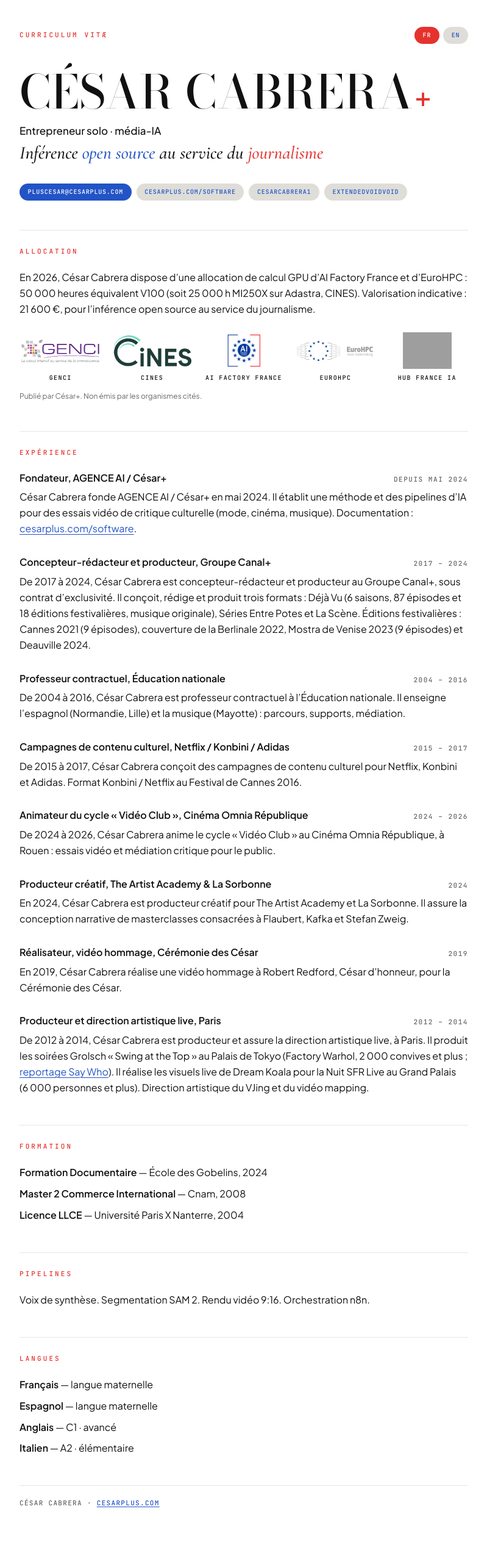
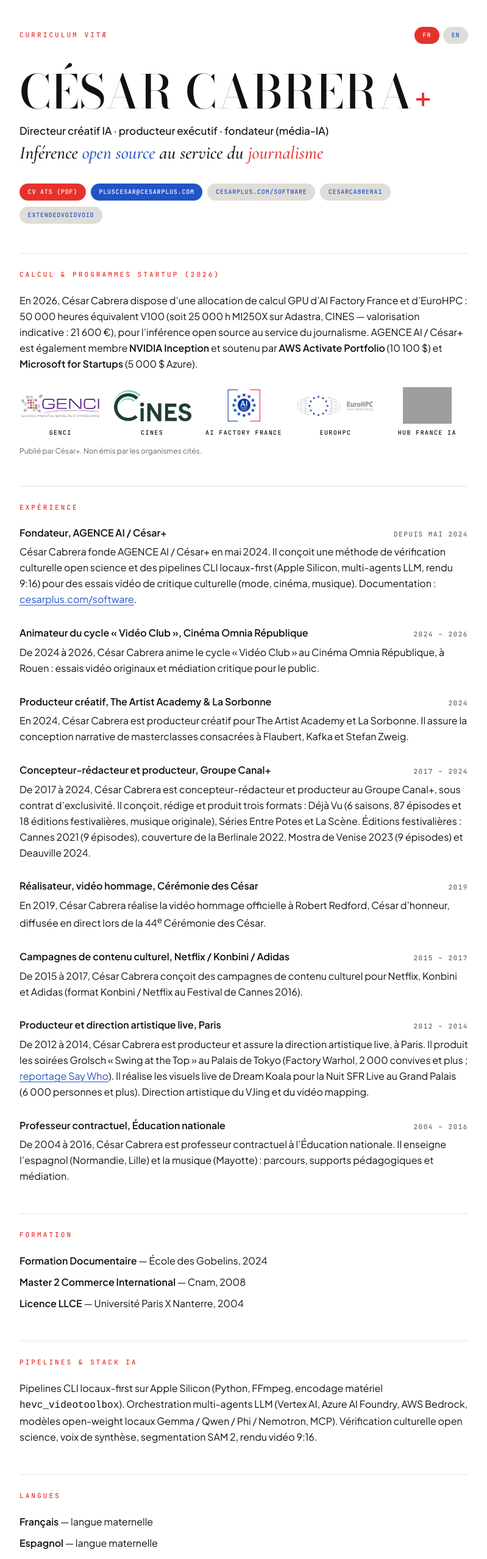
Before and after one commit to extendedvoidvoid/cesar-plus, a plain HTML site: page cv-ia/index.html in a window 1280 px wide. Shown: the top 2557 px of the page at 61% size, without its empty margins (240-1039 px from the left). Drawn offline with nearby package versions, Linux system fonts and the light colour scheme; grey boxes are pictures that could not be loaded.

Commit message:
Upgrade cv-ia with 2026 startup grants, AI stack, and 1-page ATS PDF

```diff
--- a/cv-ia/index.html
+++ b/cv-ia/index.html
@@ -3,8 +3,8 @@
 <head>
   <meta charset="utf-8">
   <meta name="viewport" content="width=device-width, initial-scale=1">
-  <title>César Cabrera — Entrepreneur solo · média-IA</title>
-  <meta name="description" content="César Cabrera, entrepreneur solo, média-IA. Inférence open source au service du journalisme. Curriculum vitæ.">
+  <title>César Cabrera — Directeur créatif IA &amp; producteur · média-IA</title>
+  <meta name="description" content="César Cabrera, fondateur d'AGENCE AI / César+, directeur créatif IA et producteur audiovisuel. Inférence open source au service du journalisme. Curriculum vitæ.">
   <meta name="robots" content="index,follow">
   <link rel="canonical" href="https://extendedvoidvoid.github.io/cesar-plus/cv-ia/">
   <link rel="alternate" hreflang="fr" href="https://extendedvoidvoid.github.io/cesar-plus/cv-ia/">
@@ -25,9 +25,10 @@
         </nav>
       </div>
       <h1>César Cabrera<span class="plus">+</span></h1>
-      <p class="role">Entrepreneur solo · média-IA</p>
+      <p class="role">Directeur créatif IA · producteur exécutif · fondateur (média-IA)</p>
       <p class="line">Inférence <span class="blue">open source</span> au service du <span class="red">journalisme</span></p>
       <ul class="contacts">
+        <li><a class="pill pill-red" href="Cesar_Cabrera_CV_ATS.pdf">CV ATS (PDF)</a></li>
         <li><a class="pill pill-blue" href="mailto:pluscesar@cesarplus.com">pluscesar@cesarplus.com</a></li>
         <li><a class="pill pill-cream" href="https://cesarplus.com/software">cesarplus.com/software</a></li>
         <li><a class="pill pill-cream" href="https://www.linkedin.com/in/cesarcabrera1">cesarcabrera1</a></li>
@@ -36,8 +37,8 @@
     </header>
 
     <section aria-labelledby="allocation">
-      <h2 class="label" id="allocation">Allocation</h2>
-      <p>En 2026, César Cabrera dispose d’une allocation de calcul GPU d’AI Factory France et d’EuroHPC&nbsp;: 50&nbsp;000 heures équivalent V100 (soit 25&nbsp;000&nbsp;h MI250X sur Adastra, CINES). Valorisation indicative&nbsp;: 21&nbsp;600&nbsp;€, pour l’inférence open source au service du journalisme.</p>
+      <h2 class="label" id="allocation">Calcul &amp; programmes startup (2026)</h2>
+      <p>En 2026, César Cabrera dispose d’une allocation de calcul GPU d’AI Factory France et d’EuroHPC&nbsp;: 50&nbsp;000 heures équivalent V100 (soit 25&nbsp;000&nbsp;h MI250X sur Adastra, CINES — valorisation indicative&nbsp;: 21&nbsp;600&nbsp;€), pour l’inférence open source au service du journalisme. AGENCE AI / César+ est également membre <strong>NVIDIA Inception</strong> et soutenu par <strong>AWS Activate Portfolio</strong> (10&nbsp;100&nbsp;$) et <strong>Microsoft for Startups</strong> (5&nbsp;000&nbsp;$ Azure).</p>
       <ul class="logos">
         <li>
           <img src="assets/logos/genci.svg" alt="" width="128" height="60">
@@ -71,7 +72,23 @@
           <h3>Fondateur, AGENCE AI / César+</h3>
           <p class="when">Depuis mai 2024</p>
         </header>
-        <p>César Cabrera fonde AGENCE AI / César+ en mai 2024. Il établit une méthode et des pipelines d’IA pour des essais vidéo de critique culturelle (mode, cinéma, musique). Documentation&nbsp;: <a href="https://cesarplus.com/software">cesarplus.com/software</a>.</p>
+        <p>César Cabrera fonde AGENCE AI / César+ en mai 2024. Il conçoit une méthode de vérification culturelle open science et des pipelines CLI locaux-first (Apple Silicon, multi-agents LLM, rendu 9:16) pour des essais vidéo de critique culturelle (mode, cinéma, musique). Documentation&nbsp;: <a href="https://cesarplus.com/software">cesarplus.com/software</a>.</p>
+      </article>
+
+      <article class="job">
+        <header class="job-head">
+          <h3>Animateur du cycle «&nbsp;Vidéo Club&nbsp;», Cinéma Omnia République</h3>
+          <p class="when">2024 – 2026</p>
+        </header>
+        <p>De 2024 à 2026, César Cabrera anime le cycle «&nbsp;Vidéo Club&nbsp;» au Cinéma Omnia République, à Rouen&nbsp;: essais vidéo originaux et médiation critique pour le public.</p>
+      </article>
+
+      <article class="job">
+        <header class="job-head">
+          <h3>Producteur créatif, The Artist Academy &amp; La Sorbonne</h3>
+          <p class="when">2024</p>
+        </header>
+        <p>En 2024, César Cabrera est producteur créatif pour The Artist Academy et La Sorbonne. Il assure la conception narrative de masterclasses consacrées à Flaubert, Kafka et Stefan Zweig.</p>
       </article>
 
       <article class="job">
@@ -84,10 +101,10 @@
 
       <article class="job">
         <header class="job-head">
-          <h3>Professeur contractuel, Éducation nationale</h3>
-          <p class="when">2004 – 2016</p>
+          <h3>Réalisateur, vidéo hommage, Cérémonie des César</h3>
+          <p class="when">2019</p>
         </header>
-        <p>De 2004 à 2016, César Cabrera est professeur contractuel à l’Éducation nationale. Il enseigne l’espagnol (Normandie, Lille) et la musique (Mayotte)&nbsp;: parcours, supports, médiation.</p>
+        <p>En 2019, César Cabrera réalise la vidéo hommage officielle à Robert Redford, César d’honneur, diffusée en direct lors de la 44<sup>e</sup> Cérémonie des César.</p>
       </article>
 
       <article class="job">
@@ -95,31 +112,7 @@
           <h3>Campagnes de contenu culturel, Netflix / Konbini / Adidas</h3>
           <p class="when">2015 – 2017</p>
         </header>
-        <p>De 2015 à 2017, César Cabrera conçoit des campagnes de contenu culturel pour Netflix, Konbini et Adidas. Format Konbini / Netflix au Festival de Cannes 2016.</p>
-      </article>
-
-      <article class="job">
-        <header class="job-head">
-          <h3>Animateur du cycle «&nbsp;Vidéo Club&nbsp;», Cinéma Omnia République</h3>
-          <p class="when">2024 – 2026</p>
-        </header>
-        <p>De 2024 à 2026, César Cabrera anime le cycle «&nbsp;Vidéo Club&nbsp;» au Cinéma Omnia République, à Rouen&nbsp;: essais vidéo et médiation critique pour le public.</p>
-      </article>
-
-      <article class="job">
-        <header class="job-head">
-          <h3>Producteur créatif, The Artist Academy &amp; La Sorbonne</h3>
-          <p class="when">2024</p>
-        </header>
-        <p>En 2024, César Cabrera est producteur créatif pour The Artist Academy et La Sorbonne. Il assure la conception narrative de masterclasses consacrées à Flaubert, Kafka et Stefan Zweig.</p>
-      </article>
-
-      <article class="job">
-        <header class="job-head">
-          <h3>Réalisateur, vidéo hommage, Cérémonie des César</h3>
-          <p class="when">2019</p>
-        </header>
-        <p>En 2019, César Cabrera réalise une vidéo hommage à Robert Redford, César d’honneur, pour la Cérémonie des César.</p>
+        <p>De 2015 à 2017, César Cabrera conçoit des campagnes de contenu culturel pour Netflix, Konbini et Adidas (format Konbini / Netflix au Festival de Cannes 2016).</p>
       </article>
 
       <article class="job">
@@ -128,6 +121,14 @@
           <p class="when">2012 – 2014</p>
         </header>
         <p>De 2012 à 2014, César Cabrera est producteur et assure la direction artistique live, à Paris. Il produit les soirées Grolsch «&nbsp;Swing at the Top&nbsp;» au Palais de Tokyo (Factory Warhol, 2&nbsp;000 convives et plus&nbsp;; <a href="https://saywhomedia.com/events/swing-at-the-top-by-grolsch-2/">reportage Say Who</a>). Il réalise les visuels live de Dream Koala pour la Nuit SFR Live au Grand Palais (6&nbsp;000 personnes et plus). Direction artistique du VJing et du vidéo mapping.</p>
+      </article>
+
+      <article class="job">
+        <header class="job-head">
+          <h3>Professeur contractuel, Éducation nationale</h3>
+          <p class="when">2004 – 2016</p>
+        </header>
+        <p>De 2004 à 2016, César Cabrera est professeur contractuel à l’Éducation nationale. Il enseigne l’espagnol (Normandie, Lille) et la musique (Mayotte)&nbsp;: parcours, supports pédagogiques et médiation.</p>
       </article>
     </section>
 
@@ -141,8 +142,8 @@
     </section>
 
     <section aria-labelledby="pipelines">
-      <h2 class="label" id="pipelines">Pipelines</h2>
-      <p>Voix de synthèse. Segmentation SAM 2. Rendu vidéo 9:16. Orchestration n8n.</p>
+      <h2 class="label" id="pipelines">Pipelines &amp; stack IA</h2>
+      <p>Pipelines CLI locaux-first sur Apple Silicon (Python, FFmpeg, encodage matériel <code>hevc_videotoolbox</code>). Orchestration multi-agents LLM (Vertex AI, Azure AI Foundry, AWS Bedrock, modèles open-weight locaux Gemma / Qwen / Phi / Nemotron, MCP). Vérification culturelle open science, voix de synthèse, segmentation SAM 2, rendu vidéo 9:16.</p>
     </section>
 
     <section aria-labelledby="langues">
@@ -156,7 +157,7 @@
     </section>
 
     <footer class="colophon">
-      <p>César Cabrera · <a href="https://cesarplus.com">cesarplus.com</a></p>
+      <p>César Cabrera · <a href="https://cesarplus.com">cesarplus.com</a> · <a href="Cesar_Cabrera_CV_ATS.pdf">CV ATS (PDF)</a></p>
     </footer>
   </main>
 </body>
```
Also changed, not shown: cv-ia/en/index.html (+38 -37 lines), 1 other file.
